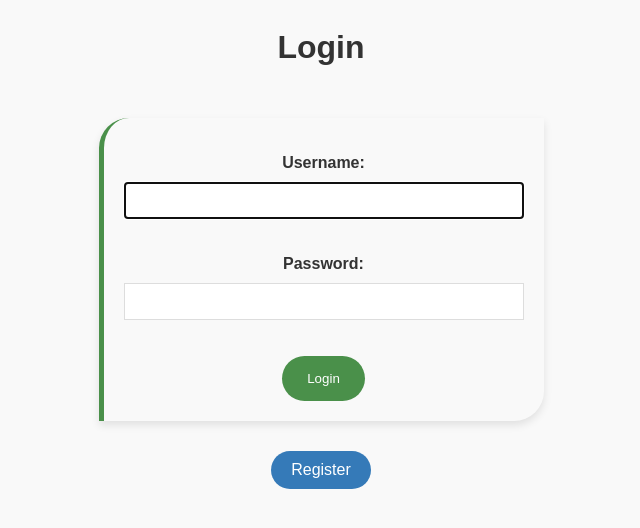
After one commit to danzeph/Alx_DjangoLearnLab, a Django app: page /books/login/ in a window 1280 px wide. The commit adds this page. Shown: the top 528 px of the page, without its empty margins (319-959 px from the left). Run offline with Django 5.2, Linux system fonts and the light colour scheme.

Commit message:
authenticaton login and logout

```diff
--- /dev/null
+++ b/django-models/LibraryProject/relationship_app/static/css/styles.css
@@ -0,0 +1,61 @@
+body {
+  font-family: Arial, Helvetica, sans-serif;
+  background-color: #f9f9f9;
+  color: #333;
+  margin: 10;
+  padding: 10;
+  text-align: center;
+  flex-direction: column;
+  display: flex;
+}
+
+form {
+  max-width: 600px;
+  min-width: 400px;
+  margin: 30px auto;
+  border-left: 5px solid #4a904a;
+  border-radius: 30px 0;
+  box-shadow: 0 4px 8px rgba(0, 0, 0, 0.1);
+  padding: 20px;
+}
+
+input {
+  width: 100%;
+  padding: 10px;
+  margin: 10px 0 20px;
+  box-sizing: border-box;
+  border: 1px solid #ddd;
+}
+
+button {
+  background-color: #4a904a;
+  color: #fff;
+  padding: 15px 25px;
+  border: none;
+  border-radius: 50px;
+  cursor: pointer;
+}
+a {
+  text-decoration: none;
+  background-color: #357ab8;
+  align-self: center;
+  border-radius: 50px;
+  padding: 10px 20px;
+  color: #fff;
+}
+
+button:hover {
+  background-color: #357ab8;
+}
+label {
+  font-weight: bold;
+}
+
+.helptext {
+  color: darkred;
+  list-style-type: none;
+}
+
+ul {
+  color: darkred;
+}
--- a/django-models/LibraryProject/relationship_app/templates/relationship_app/list_books.html
+++ b/django-models/LibraryProject/relationship_app/templates/relationship_app/list_books.html
@@ -13,5 +13,9 @@
       {% endfor %}
     </ul>
     <a href="{% url 'books-details'%}">book details</a>
+    <form method="post" action="{% url 'logout' %}">
+  {% csrf_token %}
+  <button type="submit">Logout</button>
+    </form>
   </body>
 </html>
--- /dev/null
+++ b/django-models/LibraryProject/relationship_app/templates/relationship_app/login.html
@@ -0,0 +1,20 @@
+<!-- login.html -->
+ {% load static %}
+
+<!DOCTYPE html>
+<html lang="en">
+<head>
+    <meta charset="UTF-8">
+    <title>Login</title>
+    <link rel="stylesheet" href="{% static 'css/styles.css' %}">
+</head>
+<body>
+    <h1>Login</h1>
+    <form method="post">
+        {% csrf_token %}
+        {{ form.as_p }}
+        <button type="submit">Login</button>
+    </form>
+    <a href="{% url 'register' %}">Register</a>
+</body>
+</html>
--- a/django-models/LibraryProject/relationship_app/urls.py
+++ b/django-models/LibraryProject/relationship_app/urls.py
@@ -1,9 +1,12 @@
 from django.urls import path
-from .views import list_books, LibraryDetailView
+from .views import list_books, LibraryDetailView, UserLoginView, RegisterUserView, UserLogoutView
 
 urlpatterns = [
-    path('', list_books, name='book-list'),
-    path('library', LibraryDetailView.as_view(), name='books-details'),
+    path('login/',UserLoginView.as_view(),name='login'),
+    path('register/',RegisterUserView.as_view(), name='register'),
+    path('logout/',UserLogoutView.as_view(), name = 'logout'),
+    path('books/', list_books, name='book-list'),
+    path('books/library/', LibraryDetailView.as_view(), name='books-details'),
     # path('library/<int:pk/', BookDetailView.as_view(), name='books-details'),
 
 ]
--- a/django-models/LibraryProject/relationship_app/views.py
+++ b/django-models/LibraryProject/relationship_app/views.py
@@ -1,7 +1,11 @@
 from django.http import Http404
 from django.shortcuts import render
+from django.urls import reverse_lazy
 from .models import Library, Book
 from django.views.generic.detail import DetailView
+from django.views.generic import CreateView
+from django.contrib.auth.views import LoginView, LogoutView
+from django.contrib.auth.forms import UserCreationForm
 
 def list_books(request):
     books = Book.objects.all()
@@ -16,3 +20,18 @@ class LibraryDetailView(DetailView):
         if not obj:
             raise Http404("No Library object found")
         return obj
+
+
+class RegisterUserView(CreateView):
+    template_name = 'relationship_app/register.html'
+    form_class = UserCreationForm
+    success_url = reverse_lazy('login')
+
+
+class UserLoginView(LoginView):
+    template_name = 'relationship_app/login.html'
+    next_page = reverse_lazy('book-list')
+
+
+class UserLogoutView(LogoutView):
+    template_name ='relationship_app/logout.html'
```
Also changed, not shown: django-models/LibraryProject/relationship_app/templates/relationship_app/logout.html (added, +12 -0 lines), django-models/LibraryProject/relationship_app/templates/relationship_app/register.html (added, +18 -0 lines), django-models/LibraryProject/relationship_app/migrations/0002_alter_librarian_library.py (added).
